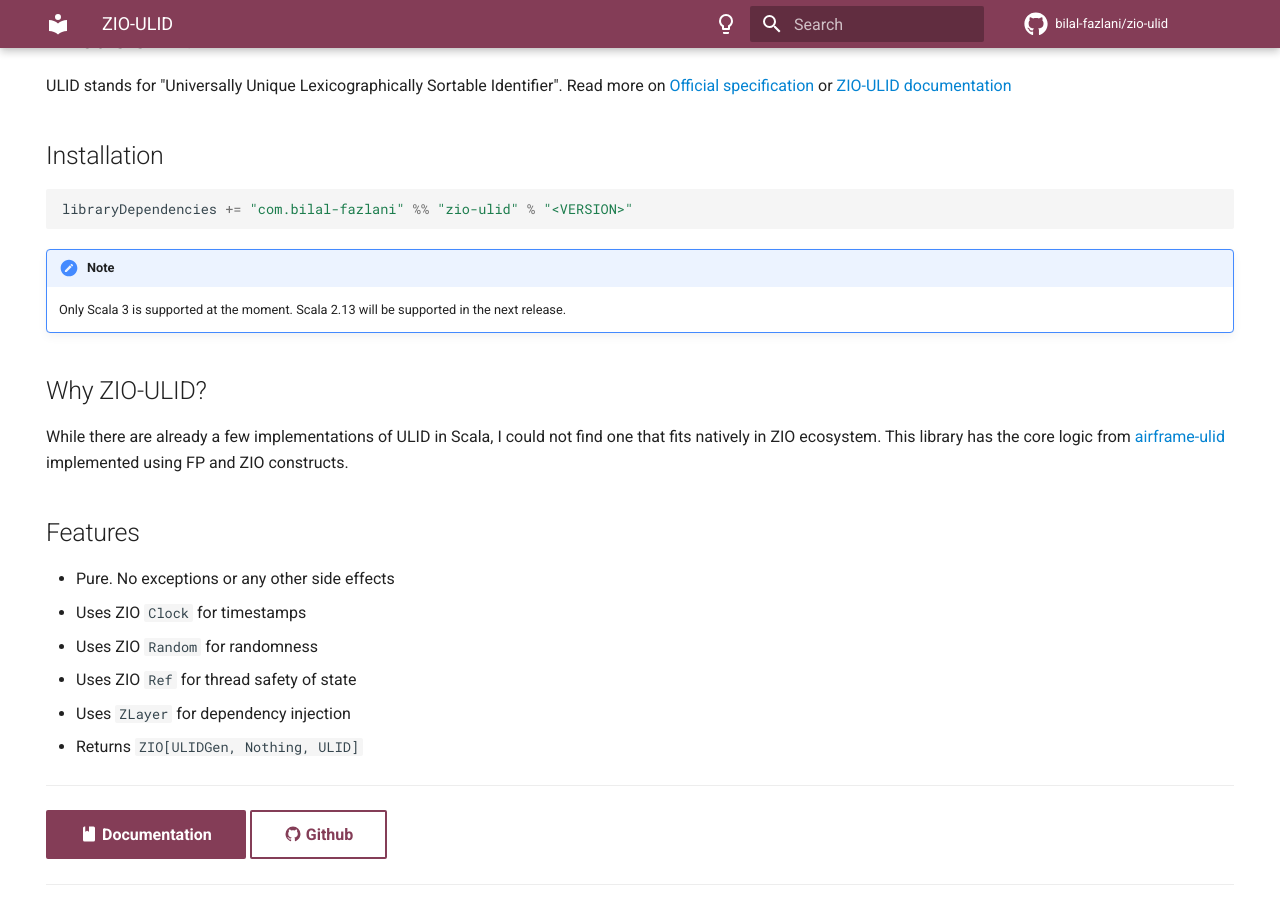
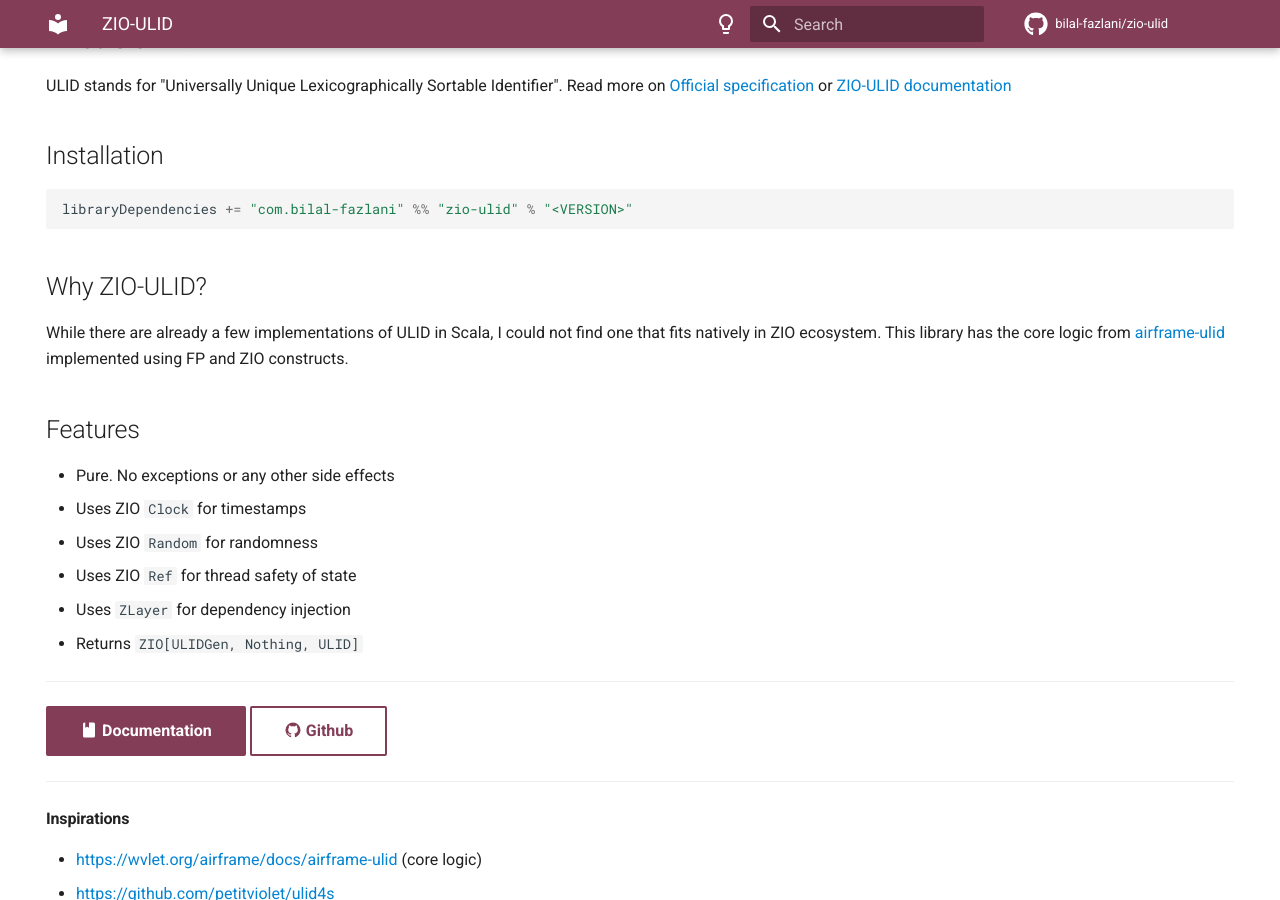
Before and after one commit to bilal-fazlani/zio-ulid, an MkDocs documentation site: the page built from docs/index.md, in a window 1280 px wide and 900 px high, scrolled down 315 px. Built offline with MkDocs 1.6.1 and Material for MkDocs 9.7.7, drawn with Linux system fonts in a browser that asks for light colours; comment, search, counter and statistics services are not loaded.

Commit message:
Cross compile to scala 2.13 and 3

````diff
--- a/docs/index.md
+++ b/docs/index.md
@@ -25,9 +25,6 @@
 ```scala
 libraryDependencies += "com.bilal-fazlani" %% "zio-ulid" % "<VERSION>"
 ```
-
-!!! note
-    Only Scala 3 is supported at the moment. Scala 2.13 will be supported in the next release.
 
 ## Why ZIO-ULID?
 
````
Also changed, not shown: 12 other files.
